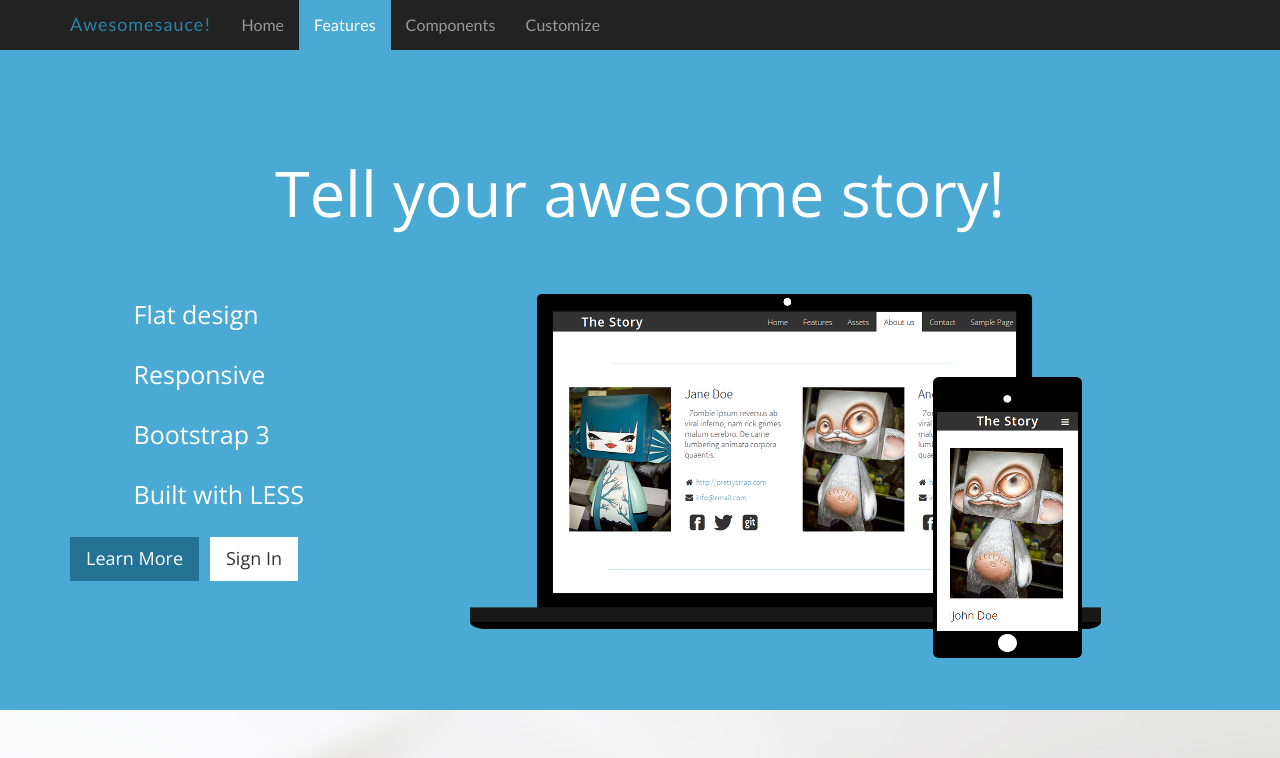
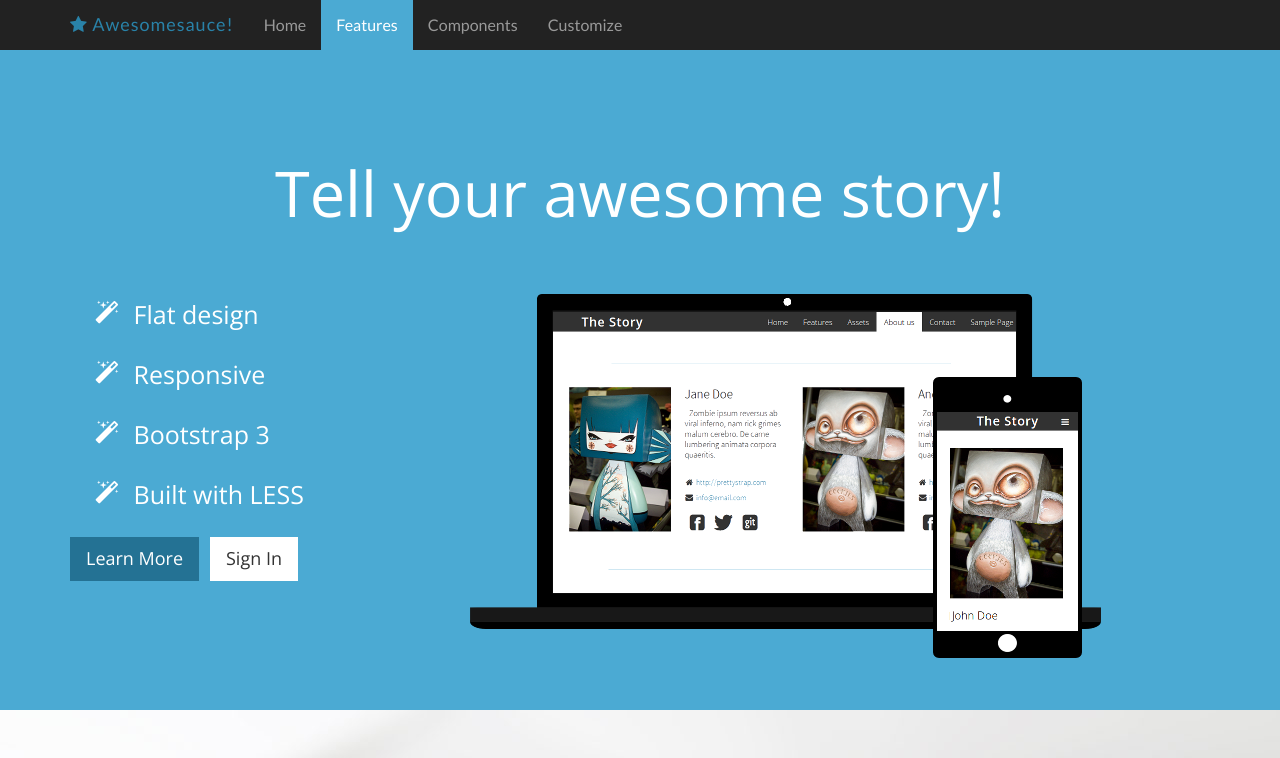
Before and after one commit to dstroot/landing-page-example, a plain HTML site: page index.html in a window 1280 px wide. Shown: the top 758 px of the page. Drawn offline with nearby package versions, Linux system fonts and the light colour scheme; a web font is replaced by a local one.

Commit message:
More Icons

```diff
--- a/index.html
+++ b/index.html
@@ -42,7 +42,10 @@
         <header class="navbar navbar-inverse navbar-fixed-top" role="banner">
             <div class="container">
                 <div class="navbar-header">
-                    <button class="navbar-toggle" type="button" data-toggle="collapse" data-target=".navbar-collapse"><span class="sr-only">Toggle navigation</span></button> <a href="#home" class="navbar-brand"> Awesomesauce!</a>
+                    <button class="navbar-toggle" type="button" data-toggle="collapse" data-target=".navbar-collapse">
+                      <span class="sr-only">Toggle navigation</span>
+                    </button>
+                    <a href="#home" class="navbar-brand"><i class="fa fa-star"></i> Awesomesauce!</a>
                 </div>
                 <nav class="collapse navbar-collapse" role="navigation">
                     <ul class="nav navbar-nav">
@@ -84,14 +87,10 @@
                     <div class="col-md-4 col-md-pull-8">
                         <div class='center-block'>
                             <ul class='fa-ul hidden-xs'>
-                                <li>Flat design
-                                </li>
-                                <li>Responsive
-                                </li>
-                                <li>Bootstrap 3
-                                </li>
-                                <li>Built with LESS
-                                </li>
+                                <li><i class="fa fa-li fa-magic"></i>Flat design</li>
+                                <li><i class="fa fa-li fa-magic"></i>Responsive</li>
+                                <li><i class="fa fa-li fa-magic"></i>Bootstrap 3</li>
+                                <li><i class="fa fa-li fa-magic"></i>Built with LESS</li>
                             </ul>
                             <p>
                                 <a class="btn btn-primary btn-lg" role="button">Learn More</a>&nbsp; <a class="btn btn-default btn-lg" role="button">Sign In </a>
@@ -276,7 +275,7 @@
                     </li>
                 </ul>
                 <p>
-                    <small>Copyright © 2013 Awesomesauce, all rights reserved. | <a href="http://www.livefyre.com/privacy/" title="Privacy Policy" onclick="_gaq.push(['_trackEvent', 'footer', 'click', 'footer_privacyPolicy']);">Privacy Policy</a> | <a href="http://www.livefyre.com/terms/" title="Terms of Use" onclick="_gaq.push(['_trackEvent', 'footer', 'click', 'footer_termsofUse']);">Terms of Use</a></small>&nbsp;&nbsp;&nbsp;
+                    <small>Copyright © 2013 <i class="fa fa-star"></i> Awesomesauce, all rights reserved. | <a href="http://www.livefyre.com/privacy/" title="Privacy Policy" onclick="_gaq.push(['_trackEvent', 'footer', 'click', 'footer_privacyPolicy']);">Privacy Policy</a> | <a href="http://www.livefyre.com/terms/" title="Terms of Use" onclick="_gaq.push(['_trackEvent', 'footer', 'click', 'footer_termsofUse']);">Terms of Use</a></small>&nbsp;&nbsp;&nbsp;
                 </p>
             </div>
         </footer>
```
